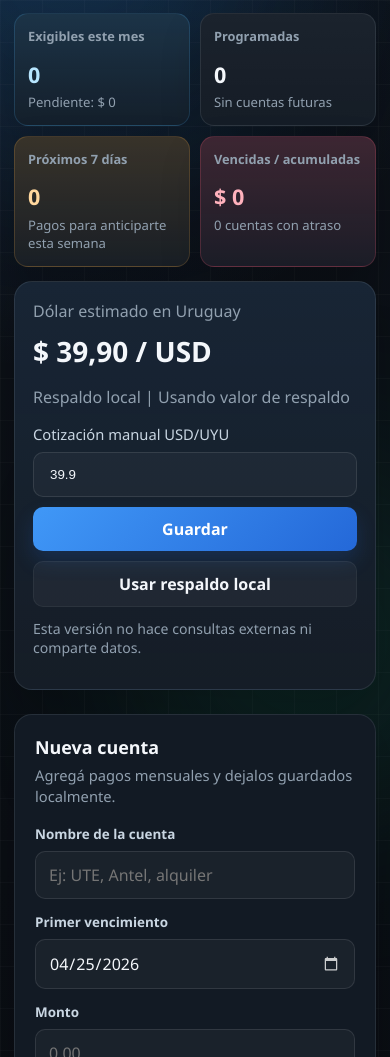
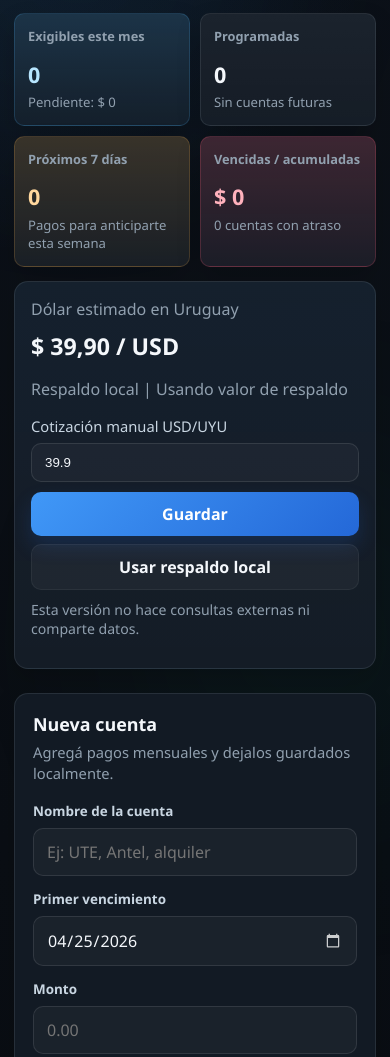
Before and after one commit to Diegoestropini/Pagos, a plain HTML site: page index.html in a window 390 px wide. Shown: the part 126-1183 px from the top of the page. Drawn offline with Linux system fonts and the light colour scheme.

Commit message:
Refine visual hierarchy

```diff
--- a/styles.css
+++ b/styles.css
@@ -15,9 +15,9 @@
   --red-soft: rgba(240, 105, 126, 0.14);
   --green: #4cc38a;
   --green-soft: rgba(76, 195, 138, 0.14);
-  --shadow: 0 18px 40px rgba(0, 0, 0, 0.2);
-  --radius-panel: 18px;
-  --radius-card: 14px;
+  --shadow: 0 10px 24px rgba(0, 0, 0, 0.16);
+  --radius-panel: 14px;
+  --radius-card: 10px;
 }
 
 * {
@@ -44,7 +44,7 @@ body {
   height: 22rem;
   border-radius: 50%;
   filter: blur(100px);
-  opacity: 0.14;
+  opacity: 0.1;
   pointer-events: none;
 }
 
@@ -127,9 +127,9 @@ body {
 .exchange-card {
   min-width: 0;
   border-radius: var(--radius-panel);
-  padding: 18px;
+  padding: 16px;
   background:
-    linear-gradient(180deg, rgba(88, 166, 255, 0.08), rgba(255, 255, 255, 0.01)),
+    linear-gradient(180deg, rgba(88, 166, 255, 0.045), rgba(255, 255, 255, 0.008)),
     var(--panel);
 }
 
@@ -138,15 +138,15 @@ body {
 }
 
 .exchange-card strong {
-  font-size: 1.75rem;
+  font-size: 1.45rem;
   display: block;
-  margin-bottom: 8px;
+  margin-bottom: 6px;
 }
 
 .exchange-input-label {
   display: block;
-  margin-top: 16px;
-  margin-bottom: 8px;
+  margin-top: 12px;
+  margin-bottom: 7px;
   color: var(--muted-strong);
   font-size: 0.92rem;
 }
@@ -164,7 +164,7 @@ body {
   border-radius: 10px;
   background: rgba(255, 255, 255, 0.035);
   color: var(--text);
-  padding: 14px 16px;
+  padding: 11px 13px;
   outline: none;
   transition: border-color 0.2s ease, transform 0.2s ease;
 }
@@ -176,11 +176,11 @@ body {
 
 .exchange-reset {
   width: 100%;
-  margin-top: 10px;
+  margin-top: 8px;
 }
 
 .exchange-note {
-  margin-top: 12px;
+  margin-top: 10px;
   font-size: 0.88rem;
 }
 
@@ -192,7 +192,7 @@ body {
 
 .panel {
   border-radius: var(--radius-panel);
-  padding: 20px;
+  padding: 18px;
 }
 
 .panel-form {
@@ -476,7 +476,7 @@ button:disabled {
 
 .stat-card {
   border-radius: var(--radius-card);
-  padding: 16px;
+  padding: 14px;
   border-top: 1px solid rgba(255, 255, 255, 0.08);
   min-height: 100%;
 }
@@ -596,7 +596,7 @@ button:disabled {
 
 .account-card {
   border-radius: var(--radius-card);
-  padding: 16px;
+  padding: 14px;
   display: grid;
   gap: 12px;
   border-left-width: 4px;
@@ -739,7 +739,7 @@ button:disabled {
   z-index: 20;
   max-width: min(360px, calc(100vw - 32px));
   padding: 14px 16px;
-  border-radius: 16px;
+  border-radius: 12px;
   background: rgba(7, 16, 27, 0.96);
   border: 1px solid rgba(79, 183, 255, 0.2);
   box-shadow: var(--shadow);
@@ -772,12 +772,23 @@ button:disabled {
 }
 
 @media (max-width: 720px) {
+  body {
+    background:
+      radial-gradient(circle at top left, rgba(88, 166, 255, 0.08), transparent 24rem),
+      linear-gradient(180deg, #0c1118 0%, #080b10 100%);
+  }
+
+  .background-glow {
+    opacity: 0.06;
+    filter: blur(120px);
+  }
+
   .app-shell {
     padding: 22px 14px 36px;
   }
 
   .panel {
-    padding: 20px;
+    padding: 18px;
     border-radius: var(--radius-panel);
   }
 
```
